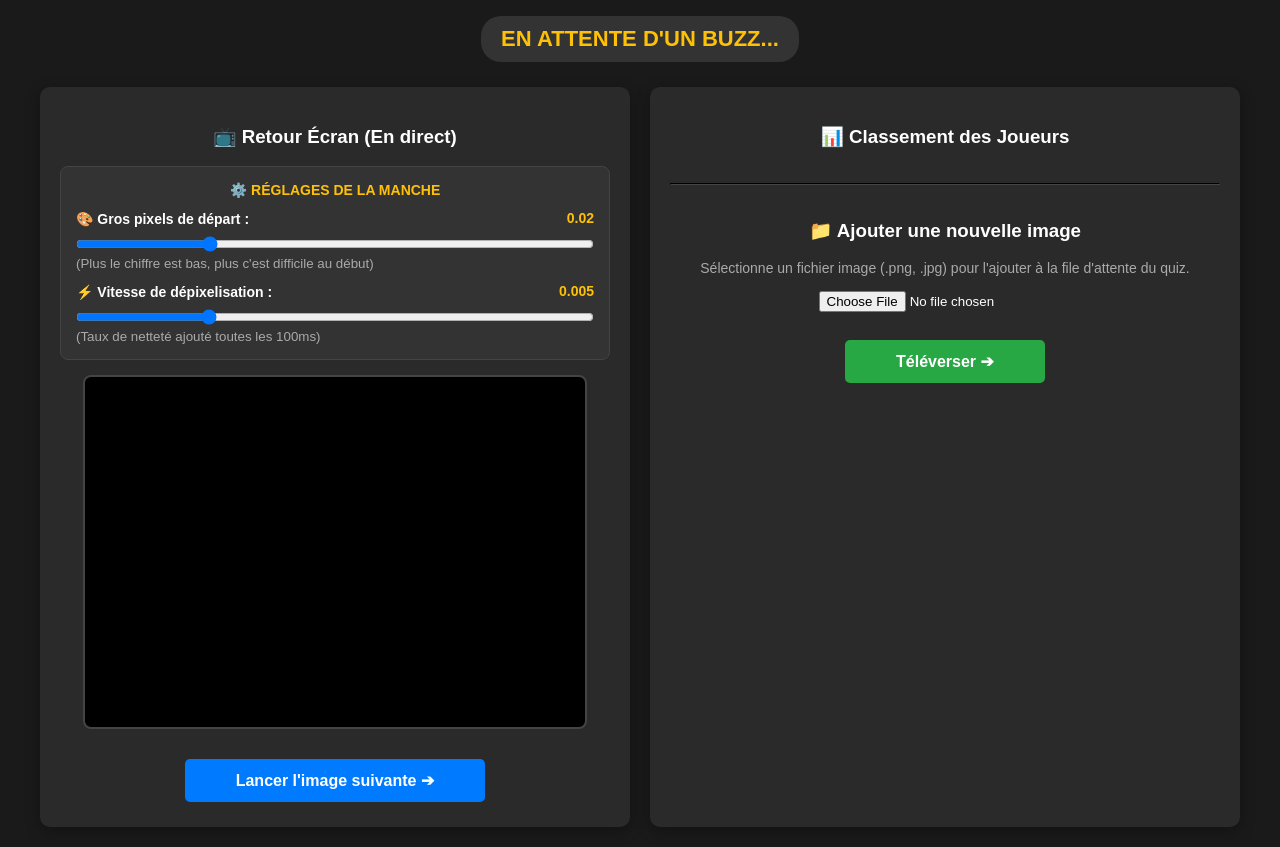
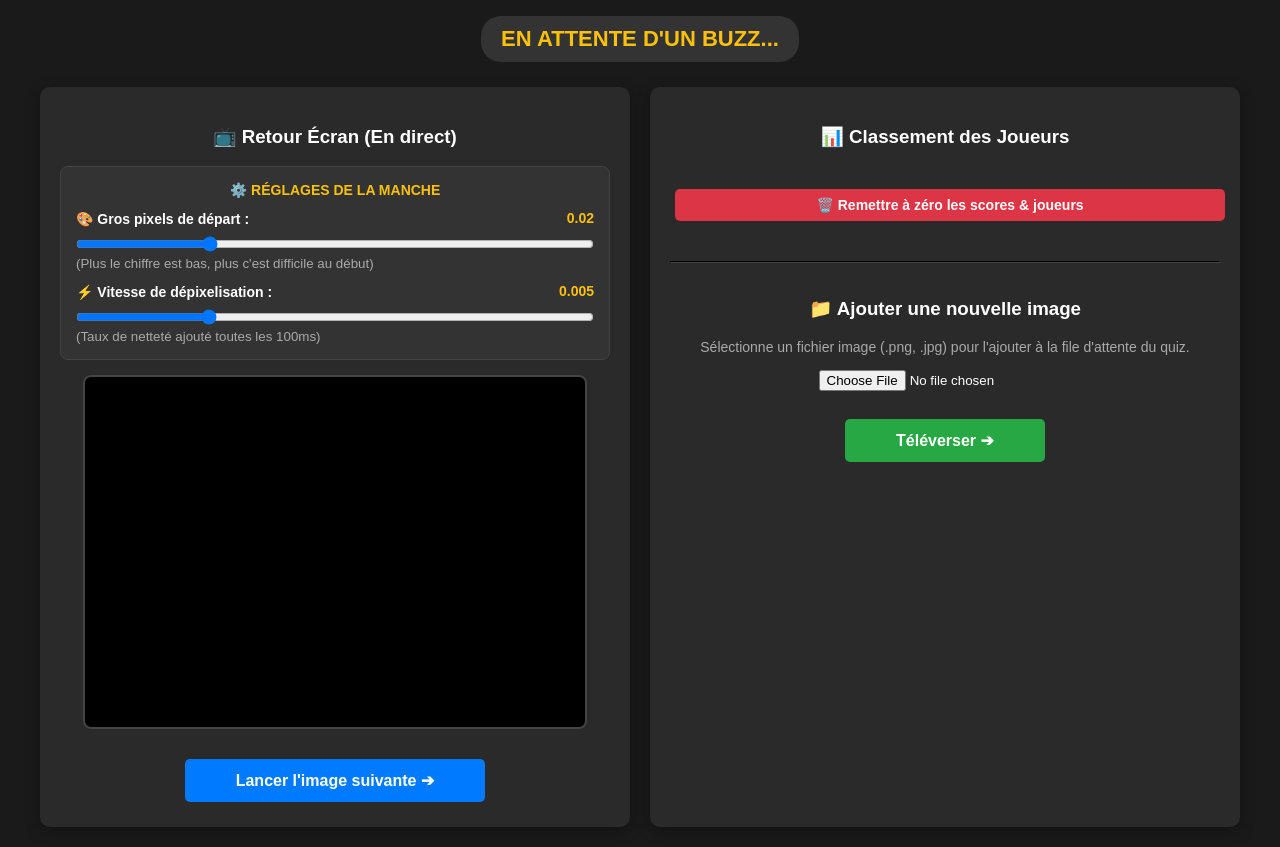
Before and after one commit to FairyPioul/pixel-quizz-maison, a website: page admin.html in a window 1280 px wide. Shown: the part 100-947 px from the top of the page. Drawn offline with nearby package versions, Linux system fonts and the light colour scheme; no server answers.

Commit message:
Update admin.html

```diff
--- a/admin.html
+++ b/admin.html
@@ -146,7 +146,10 @@
         <div class="panneau">
             <h3>📊 Classement des Joueurs</h3>
             <ul id="liste-scores-admin"></ul>
-
+<br>
+<button id="btn-reset-jeu" class="btn-danger" style="width: 100%; font-size: 14px; padding: 8px;">
+    🗑️ Remettre à zéro les scores & joueurs
+</button>
             <hr style="margin: 35px 0; border-color: #444;">
 
             <h3>📁 Ajouter une nouvelle image</h3>
```
